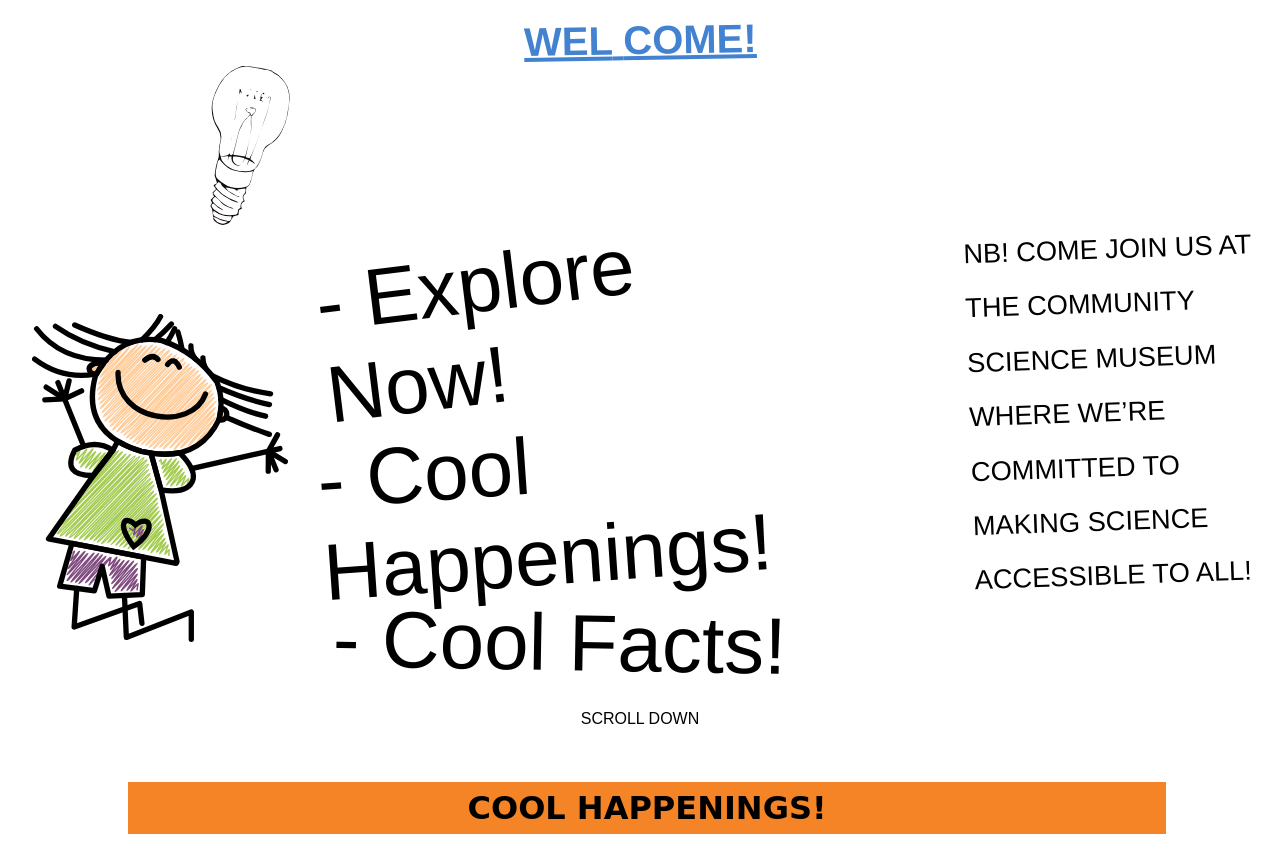
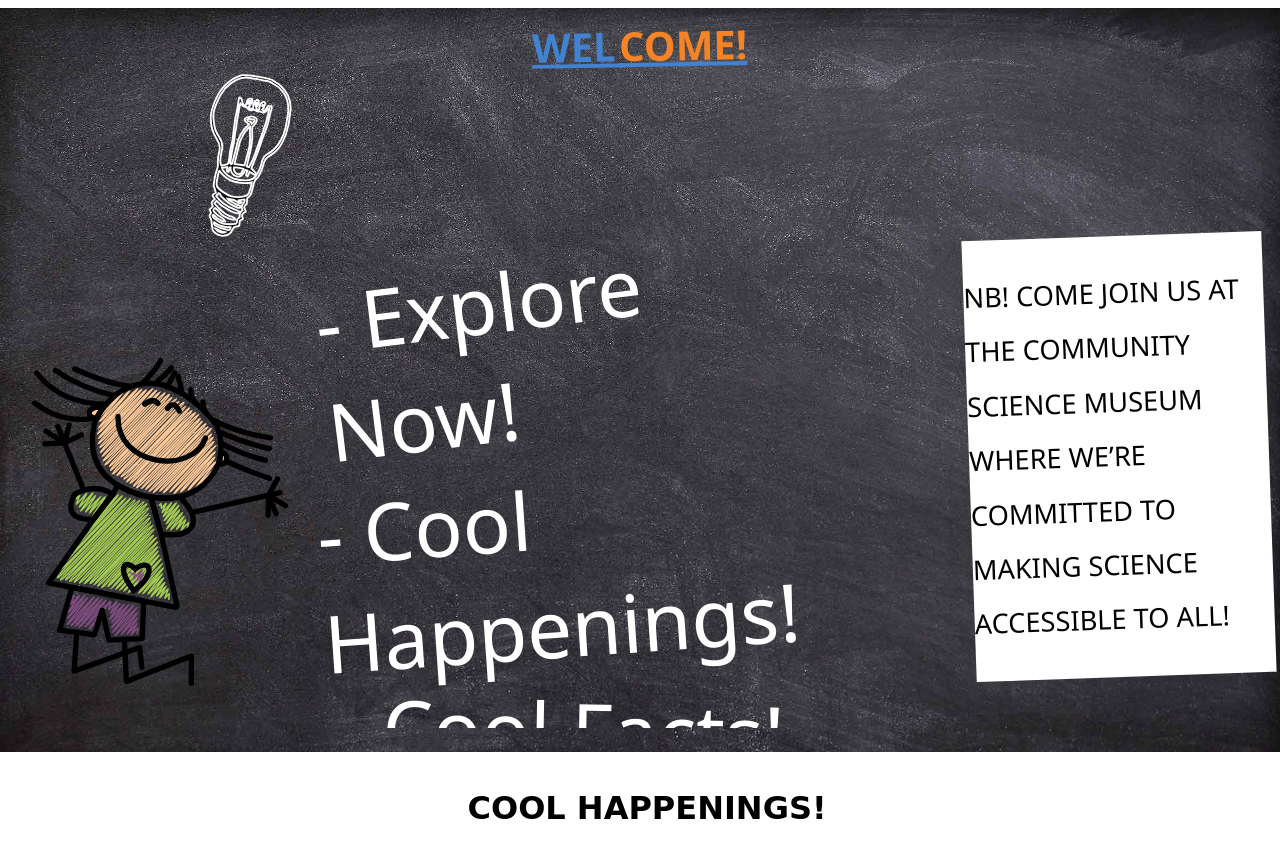
Before and after one commit to matshel/communitysciencemuseum, a plain HTML site: page index.html in a window 1280 px wide. Shown: the part 92-952 px from the top of the page. Drawn offline with Linux system fonts and the light colour scheme; a web font is replaced by a local one.

Commit message:
contrast test2

```diff
--- a/css/index.css
+++ b/css/index.css
@@ -1,12 +1,12 @@
 /* WELCOME H1 */
 
-/* .h1-blue {
+.h1-blue {
   color: #4282d1;
 }
 .h1-orange {
   margin-left: -7px;
   color: #f58427;
-} */
+}
 
 /* BLACKBOARD NOTES */
 
--- a/css/involvement.css
+++ b/css/involvement.css
@@ -2,25 +2,17 @@
   grid-column: 1/9;
   grid-row: 3/4;
   transform: rotate(-7deg);
-  /* background: #000;
-  border-radius: 20px;
-  padding: 0 20px; */
+  background: #000;
 }
 #chalk2 {
   grid-column: 1/9;
   grid-row: 4/5;
   transform: rotate(-4deg);
-  /* background: #000;
-  border-radius: 20px;
-  padding: 0 20px; */
 }
 #chalk3 {
   grid-column: 1/9;
   grid-row: 5/6;
   transform: rotate(3deg);
-  /* background: #000;
-  border-radius: 20px;
-  padding: 0 20px; */
 }
 
 #chalk-draw1 {
@@ -32,9 +24,6 @@
 #landing-info {
   grid-column: 6/9;
   grid-row: 4/6;
-  /* background: #000;
-  border-radius: 20px;
-  padding: 0 20px; */
 }
 
 #kid4 {
--- a/css/style.css
+++ b/css/style.css
@@ -1,7 +1,7 @@
 /* VARIABLES */
 
 :root {
-  --color-primary: #f58427;
+  --color-primary: #eaf20c;
   --color-secondary: #7bc142;
   --ff-chalk: 'chalky', Tahoma, Verdana, Arial, sans-serif;
   --ff-schoolbell: 'Schoolbell', cursive;
@@ -46,7 +46,7 @@ h2 {
   font-family: 'Schoolbell', cursive;
   margin: 30px 0 20px 0;
   padding: 7px;
-  background-color: var(--color-primary);
+  /* background-color: var(--color-primary); */
   color: #000;
   text-align: center;
   width: 100%;
@@ -61,7 +61,7 @@ h3 {
 }
 
 a {
-  color: #000;
+  color: #4282d1;
   text-decoration: underline;
 }
 
@@ -90,10 +90,10 @@ label i {
 
 .wrapper a {
   font-size: 2rem;
-  font-family: chalky, sans-serif;
+  font-family: 'Segoe UI', Tahoma, Geneva, Verdana, sans-serif;
   font-weight: 400;
   font-style: normal;
-  color: #000;
+  color: #fff;
   text-decoration: none;
 }
 
@@ -101,10 +101,11 @@ label i {
   display: none;
   font-size: 1.7rem;
   color: #000;
-  font-family: chalky, sans-serif;
+  font-family: 'Segoe UI', Tahoma, Geneva, Verdana, sans-serif;
   transform: rotate(-2deg);
   margin-right: 10px;
   text-transform: uppercase;
+  background-color: #fff;
 }
 
 /* GRID FOR MAIN PAGES */
@@ -127,19 +128,16 @@ label i {
   color: #4282d1;
   margin-top: 10px;
   transform: rotate(-1deg);
-  /* background: #000;
-  border-radius: 20px;
-  padding: 0 20px; */
 }
 
-/* .grid2 a:hover {
+.grid2 a:hover {
   color: #eaf20c;
-} */
+}
 
 /* HAMBURGER MENU + HEADER */
 
 header {
-  /* background: #f58427; */
+  /* background: #eaf20c; */
   min-height: 100px;
 }
 header i {
@@ -199,11 +197,10 @@ nav a:hover {
 /* WRAPPER MAIN PAGES */
 
 .wrapper {
-  /* background-color: var(--color-primary); */
-  /* background-image: url(/img/blackboard-darkened.jpg); */
+  background-image: url(/img/blackboard.jpg);
   background-size: cover;
   background-repeat: no-repeat;
-  font-family: chalky, sans-serif;
+  font-family: 'Segoe UI', Tahoma, Geneva, Verdana, sans-serif;
   height: 93vh;
 }
 
@@ -220,7 +217,7 @@ nav a:hover {
   grid-column: 4/7;
   grid-row: 7/9;
   text-transform: uppercase;
-  color: #000;
+  color: #f58427;
   display: grid;
   justify-content: center;
 }
```
